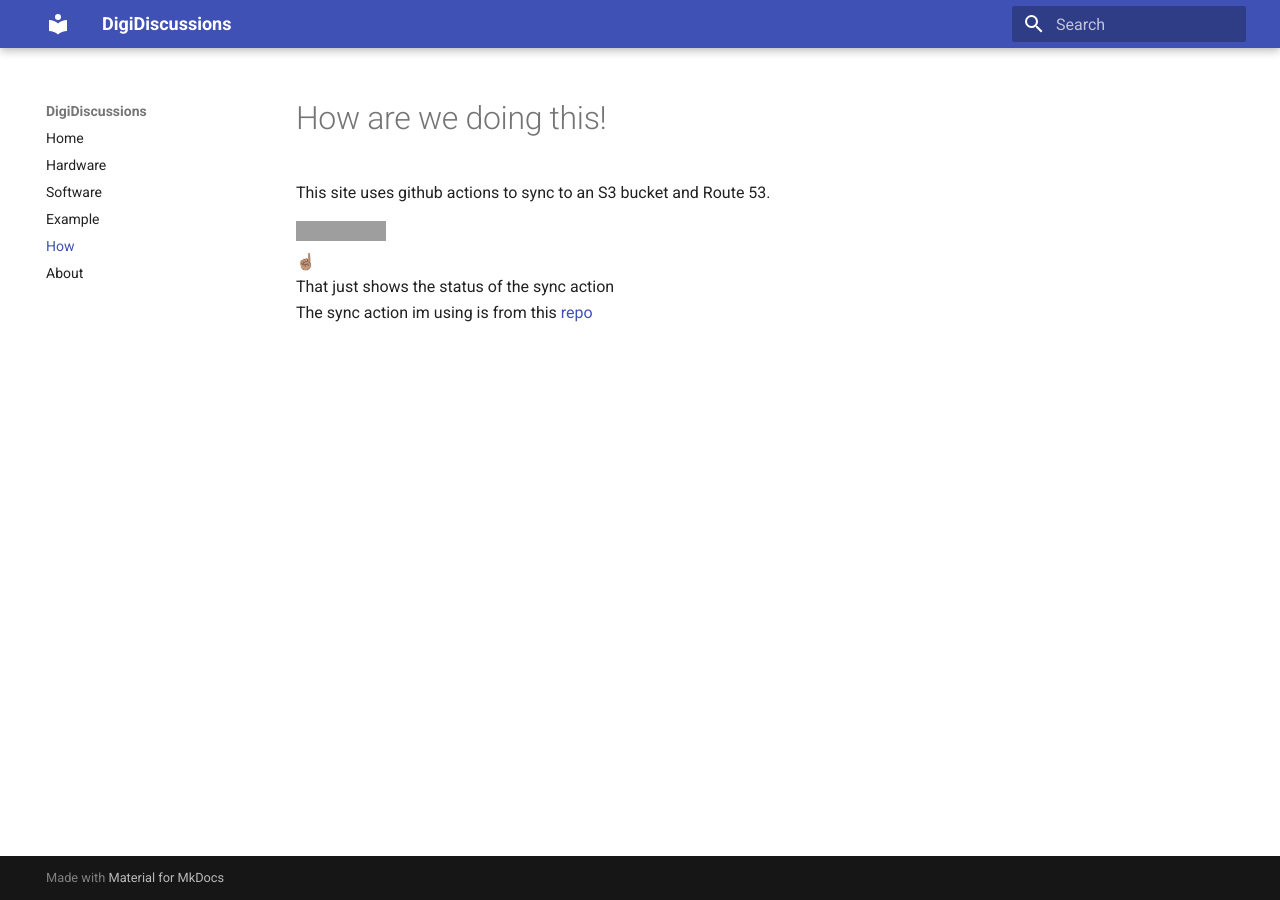
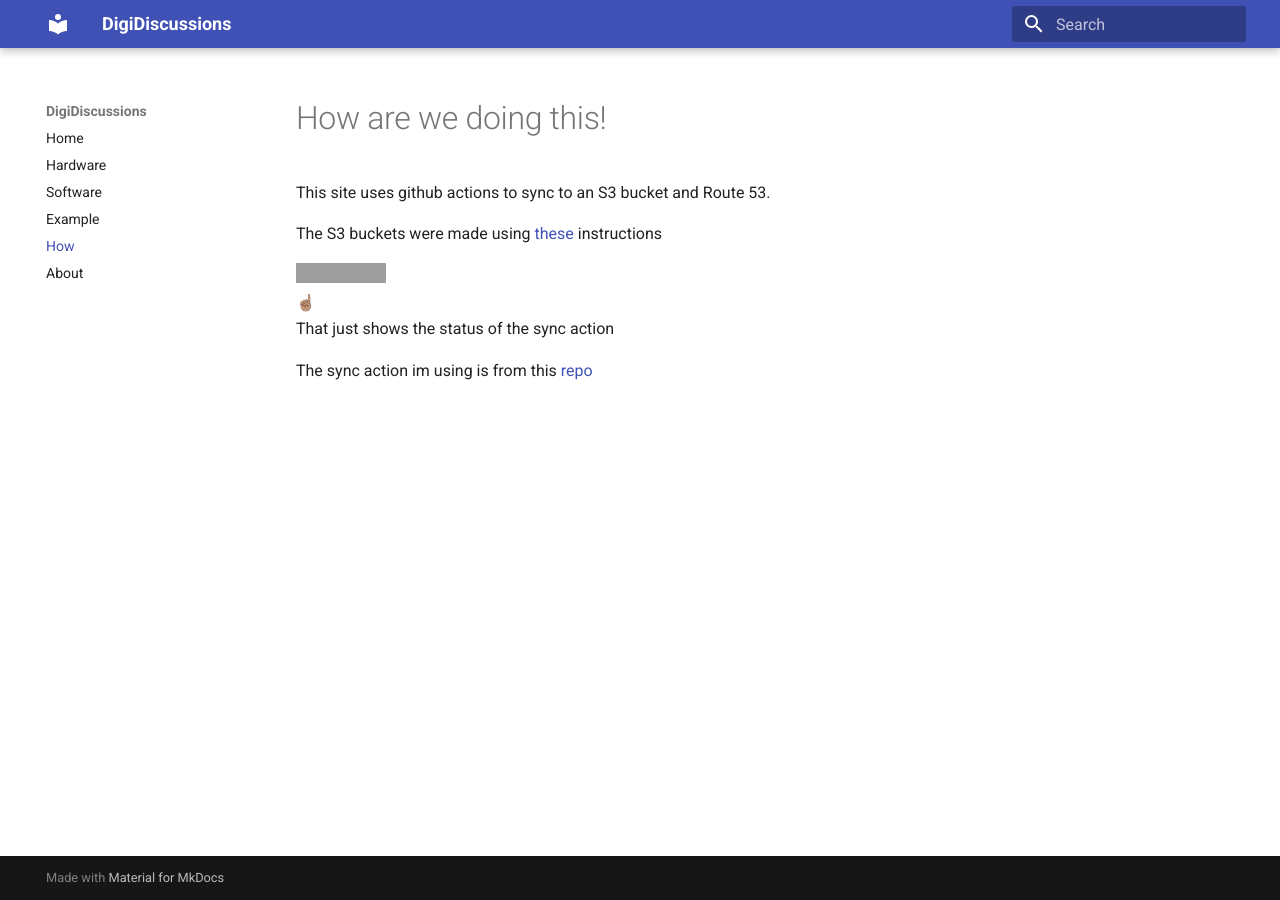
Before and after one commit to jordanisonline/digidiscussions, an MkDocs documentation site: the page built from docs/how.md, in a window 1280 px wide. Built offline with MkDocs 1.6.1 and Material for MkDocs 9.7.7, drawn with Linux system fonts in a browser that asks for light colours; grey boxes are pictures that could not be loaded.

Commit message:
Update how.md

```diff
--- a/docs/how.md
+++ b/docs/how.md
@@ -1,7 +1,11 @@
 # How are we doing this!
 This site uses github actions to sync to an S3 bucket and Route 53.
+
+The S3 buckets were made using [these](https://docs.aws.amazon.com/AmazonS3/latest/userguide/website-hosting-custom-domain-walkthrough.html#add-bucket-policy-root-domain) instructions
 
 [![ci](https://github.com/jordanisonline/digidiscussions/actions/workflows/ci.yml/badge.svg)](https://github.com/jordanisonline/digidiscussions/actions/workflows/ci.yml)
 ☝🏽
 That just shows the status of the sync action
+
+
 The sync action im using is from this [repo](https://github.com/jakejarvis/s3-sync-action)
```
